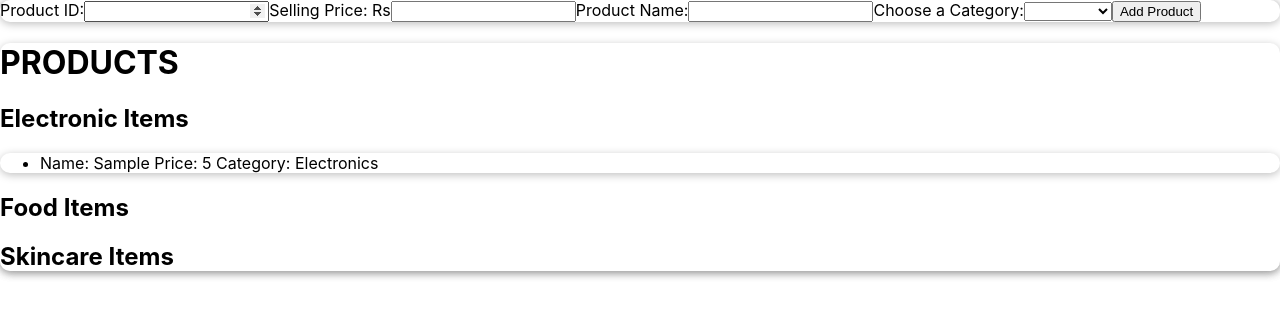
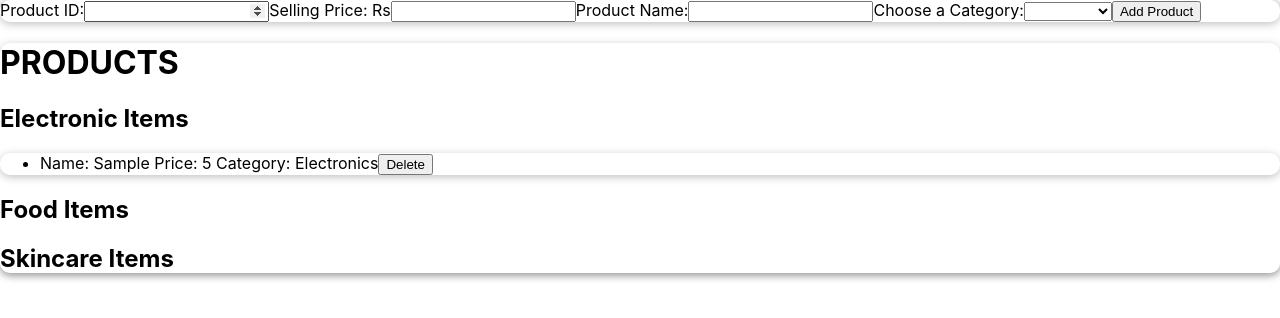
Before and after one commit to aknair95/Project-5-SellersAdminPage, a React (Create React App) app: page / in a window 1280 px wide. Both pictures are taken after typing "5", "5", "Sample" into the empty fields and a click on the button "Add Product". Shown: the top 318 px of the page. Built offline with nearby package versions, Linux system fonts and the light colour scheme.

Commit message:
delete button added for li tag

```diff
--- a/src/App.js
+++ b/src/App.js
@@ -1,22 +1,37 @@
 import ProductInfoForm from "./Components/ProductInfo/productInfoForm";
 import ProductList from "./Components/ProductList/productList";
 import Card from "./Components/UI/card";
-import { useState } from "react";
+import { useEffect, useState } from "react";
 
 function App() {
+
   const [productList,setProductList]=useState([]);
+
+  useEffect(() =>{
+    const keys=Object.keys(localStorage);
+    for(let i=0;i<keys.length;i++){
+      productList[i]=localStorage.getItem(keys[i]);
+    }
+  },[]);
 
   const onProductDataHandler=(newProductData) =>{
     setProductList((prevProductList) =>{
-      const updatedProductData=[...prevProductList,{ ID: newProductData.ID,Price: newProductData.Price,
-                                Name: newProductData.Name,Category: newProductData.Category}];
+      const updatedProductData=[...prevProductList,
+        { ID: newProductData.ID,Price: newProductData.Price, Name: newProductData.Name,Category: newProductData.Category}];
       return updatedProductData;
-})};
-console.log(productList);
+  })};
+
+  const deleteBtnHandler=(btnID) =>{
+    localStorage.removeItem(btnID);
+    setProductList((prevProductList) =>{
+        const updatedProductData=prevProductList.filter((item) =>{item.ID !== btnID});
+        return updatedProductData;
+    })}
+
   return (
     <Card className="App">
       <ProductInfoForm onAddProductData={onProductDataHandler}/>
-      <ProductList productList={productList}/>
+      <ProductList productList={productList} deleteBtnHandler={deleteBtnHandler}/>
     </Card>
   );
 }
--- a/src/Components/ProductList/categoryListing.js
+++ b/src/Components/ProductList/categoryListing.js
@@ -1,11 +1,16 @@
 import Card from "../UI/card";
 
 const CategoryListing=(props) =>{
+    const deleteBtnHandler=(e) =>{
+        props.deleteBtnHandler(e.target.id);
+    }
     return (
         <Card>
             <ul>
                 <li key={props.productData.ID}>
-                {`Name: ${props.productData.Name} Price: ${props.productData.Price} Category: ${props.productData.Category}`}</li>
+                {`Name: ${props.productData.Name} Price: ${props.productData.Price} Category: ${props.productData.Category}`}
+                <button onClick={deleteBtnHandler} id={props.productData.ID}>Delete</button>
+                </li>
             </ul>
         </Card>
     )
--- a/src/Components/ProductList/productList.js
+++ b/src/Components/ProductList/productList.js
@@ -3,7 +3,6 @@ import CategoryListing from "./categoryListing";
 import "./productList.css";
 
 const ProductList=(props) =>{
-    const categoryList=["Electronics","Food","Skincare"];
     return (
         <Card>
             <h1>PRODUCTS</h1>
@@ -12,7 +11,7 @@ const ProductList=(props) =>{
             props.productList.map((item) =>{
                 if(item.Category==="Electronics")
                  {
-                    return <CategoryListing productData={item}/>
+                    return <CategoryListing productData={item} deleteBtnHandler={props.deleteBtnHandler}/>
                  }
                 return;
                 })
@@ -22,7 +21,7 @@ const ProductList=(props) =>{
             props.productList.map((item) =>{
                 if(item.Category==="Food")
                  {
-                    return <CategoryListing productData={item}/>
+                    return <CategoryListing productData={item} deleteBtnHandler={props.deleteBtnHandler}/>
                  }
                 return;
                 })
@@ -32,7 +31,7 @@ const ProductList=(props) =>{
             props.productList.map((item) =>{
                 if(item.Category==="Skincare")
                  {
-                    return <CategoryListing productData={item}/>
+                    return <CategoryListing productData={item} deleteBtnHandler={props.deleteBtnHandler}/>
                  }
                 return;
                 })
```
